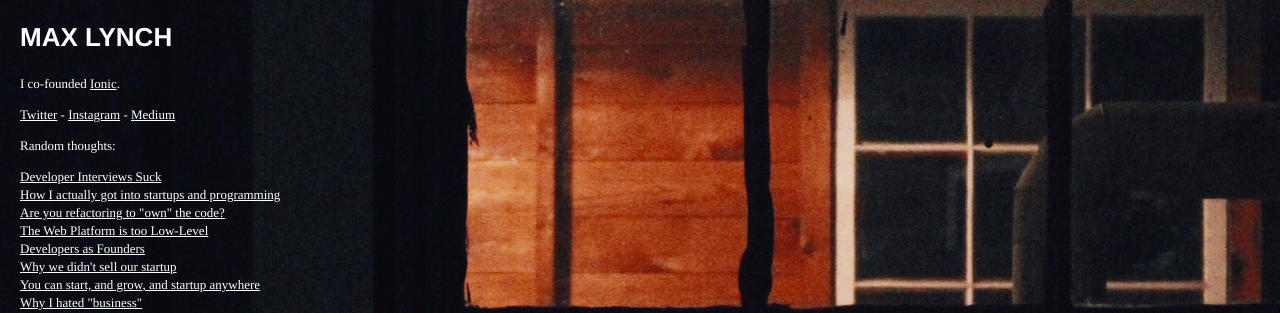
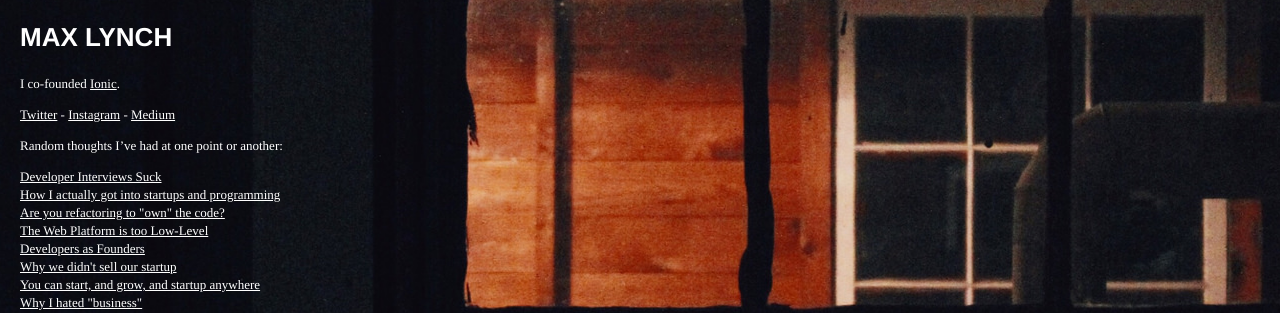
Before and after one commit to mlynch/mlynch.github.com, a Jekyll site: the page built from index.md, in a window 1280 px wide. Shown: the top 313 px of the page. Built offline with Jekyll 4.4.1, drawn with Linux system fonts in a browser that asks for light colours; Markdown is read by kramdown in place of the engine named in the settings; comment, search, counter and statistics services are not loaded.

Commit message:
Update index.md

```diff
--- a/index.md
+++ b/index.md
@@ -10,7 +10,7 @@ I co-founded [Ionic](http://ionicframework.com/).
 
 [Twitter](http://twitter.com/maxlynch) - [Instagram](http://instagram.com/maxlynch) - [Medium](http://medium.com/@maxlynch)
 
-Random thoughts:
+Random thoughts I've had at one point or another:
 
 <nav id="most-popular">
   <ul>
```
